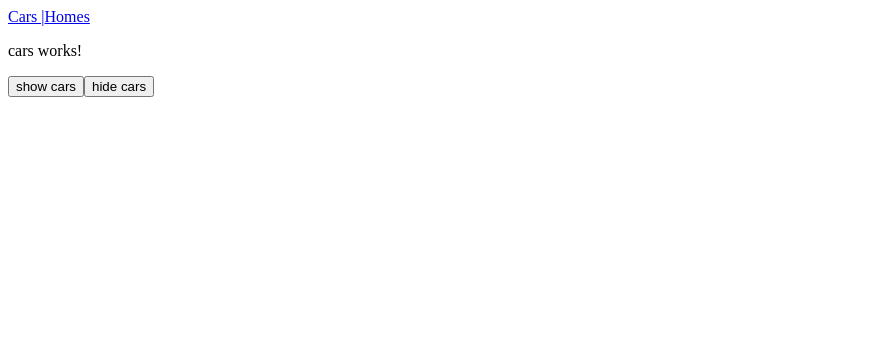
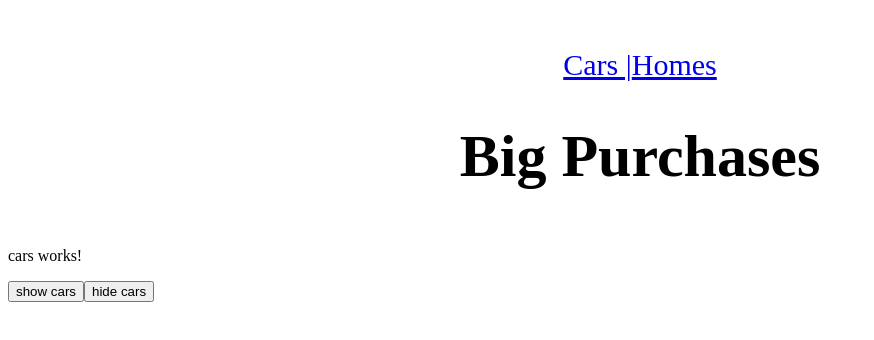
Before and after one commit to shalomjlee/angularCraig, an Angular app: page /cars in a window 1280 px wide. Shown: the top 340 px of the page, without its empty margins (0-874 px from the left). Built offline with nearby package versions, Linux system fonts and the light colour scheme.

Commit message:
styling front page

```diff
--- a/src/app/app.component.css
+++ b/src/app/app.component.css
@@ -0,0 +1,12 @@
+.nav {
+    display: flex;
+    justify-content: center;
+    margin-top: 3rem;
+    font-size: 30px;
+}
+
+.title {
+    display: flex;
+    justify-content: center;
+    font-size: 30px;
+}
--- a/src/app/app.component.html
+++ b/src/app/app.component.html
@@ -1,11 +1,12 @@
 
-<div>
-
+<nav class="nav">
   <a routerLink="/cars">Cars |</a>
   <a routerLink="/houses">Homes</a>
+</nav>
+<div class="title">
+  <h1>Big Purchases</h1>
 </div>
 
 
 
-
 <router-outlet></router-outlet>
--- a/src/app/app.component.ts
+++ b/src/app/app.component.ts
@@ -8,9 +8,4 @@ import { Component } from '@angular/core';
 export class AppComponent {
   title = 'angularCraigs';
 
-  // isMansions: boolean = false;
-
-  // isContemporarys: boolean = false;
-
-
 }
--- a/src/app/cars/cars.component.html
+++ b/src/app/cars/cars.component.html
@@ -1,6 +1,5 @@
 <p>cars works!</p>
 
-<!-- <button (click) = "toggleCars()">show/hideCars</button> -->
 <button (click)="showCars()">show cars</button>
 <button (click)="hideCars()">hide cars</button>
 <div class="carsBox" *ngIf="isCars" >
--- a/src/app/cars/cars.component.ts
+++ b/src/app/cars/cars.component.ts
@@ -16,10 +16,6 @@ export class CarsComponent implements OnInit {
   ngOnInit(): void {
   }
 
-  // toggleCars() {
-  //   this.isCars = !this.isCars;
-  // }
-
   showCars() {
     this.isCars = true;
   }
--- a/src/app/houses/houses.component.html
+++ b/src/app/houses/houses.component.html
@@ -12,8 +12,6 @@
     </div>
 </div>
 
-
-
 <div *ngIf="showContemporarys">
     <div class="houseDisplay" *ngFor="let contemporary of contemporarys" >
         <h2>{{contemporary.name}}</h2>
```
